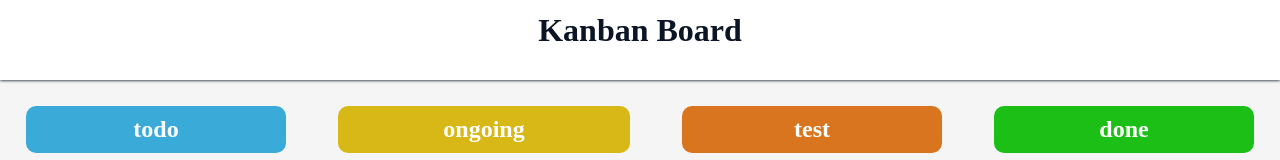
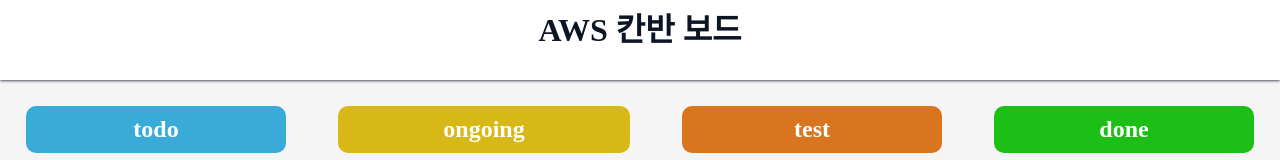
Before and after one commit to yejeii/Megazone2024_AWS_Lambda, a React (Vite) app in the folder kanban_board/: page / in a window 1280 px wide. Shown: the top 160 px of the page. Built offline with nearby package versions, Linux system fonts and the light colour scheme; no server answers.

Commit message:
mod: 제목 수정

```diff
--- a/kanban_board/src/App.jsx
+++ b/kanban_board/src/App.jsx
@@ -105,7 +105,7 @@
         <>
             <nav>
                 <div></div>
-                <div>Kanban Board</div>
+                <div>AWS 칸반 보드</div>
                 <div></div>
             </nav>
             <div className="column-container">
```
